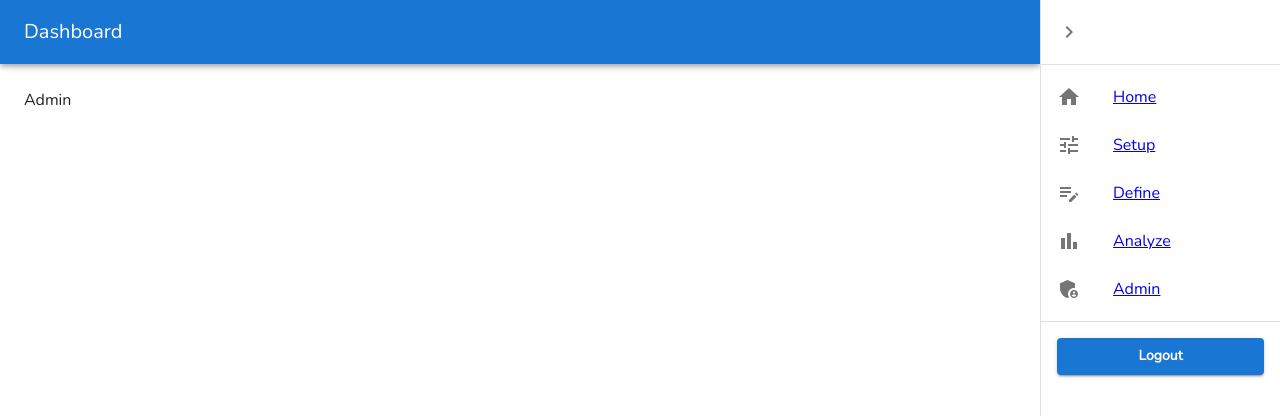
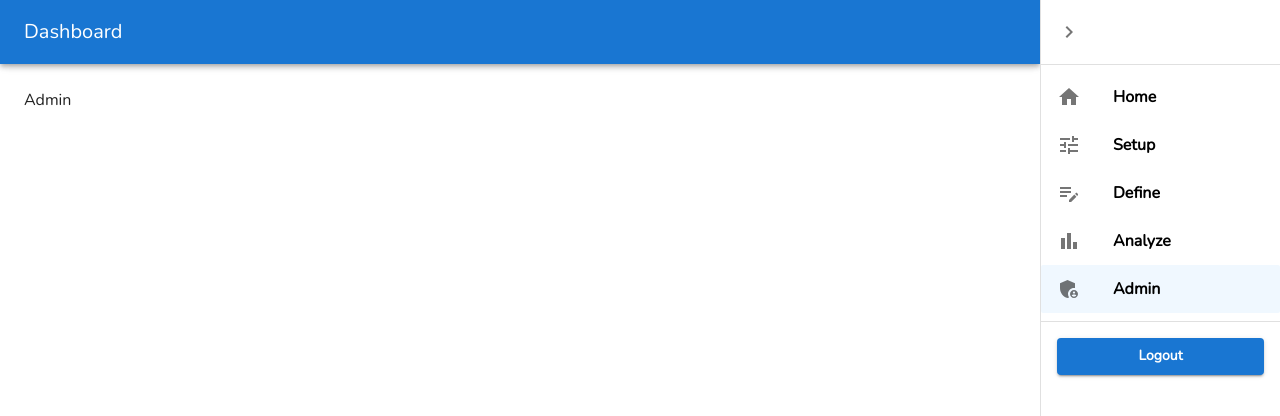
Before and after one commit to LailaSumiyaKhan/dashboard, a React (Create React App) app: page /admin in a window 1280 px wide. Both pictures are taken after a click on the button "open drawer". Shown: the top 416 px of the page. Built offline with nearby package versions, Linux system fonts and the light colour scheme.

Commit message:
Add styling to menu

```diff
--- a/src/components/Layout.jsx
+++ b/src/components/Layout.jsx
@@ -26,6 +26,7 @@ import { NavLink } from "react-router-dom";
 import { Button } from "@mui/material";
 import { useDispatch } from "react-redux";
 import { setState } from "../appSlice";
+import { colors } from "../utils";
 
 const drawerWidth = 240;
 
@@ -119,6 +120,7 @@ export default function Layout() {
    function logout() {
       dispatch(setState("username", ""));
       dispatch(setState("password", ""));
+      dispatch(setState("isAuth", false));
       navigate("/login");
    }
 
@@ -174,14 +176,31 @@ export default function Layout() {
             <Divider />
             <List>
                {menuItems.map((item, index) => (
-                  <ListItem key={index} disablePadding>
-                     <NavLink to={item.route}>
+                  <NavLink to={item.route} key={index}>
+                     <ListItem
+                        disablePadding
+                        sx={{
+                           "&:hover": {
+                              bgcolor: colors.aliceBlue,
+                           },
+                        }}
+                     >
                         <ListItemButton>
                            <ListItemIcon>{item.icon}</ListItemIcon>
-                           <ListItemText primary={item.name} />
+                           <ListItemText
+                              primary={
+                                 <Typography
+                                    sx={{
+                                       fontWeight: "bold",
+                                    }}
+                                 >
+                                    {item.name}
+                                 </Typography>
+                              }
+                           />
                         </ListItemButton>
-                     </NavLink>
-                  </ListItem>
+                     </ListItem>
+                  </NavLink>
                ))}
             </List>
             <Divider />
--- /dev/null
+++ b/src/index.css
@@ -0,0 +1,8 @@
+a {
+   text-decoration: none;
+   color: black;
+}
+a.active > li {
+   background-color: aliceblue;
+   border-radius: 2px;
+}
--- a/src/index.js
+++ b/src/index.js
@@ -5,6 +5,7 @@ import { ThemeProvider } from "@emotion/react";
 import { theme } from "./theme";
 import { Provider } from "react-redux";
 import store from "./store";
+import "./index.css";
 const root = ReactDOM.createRoot(document.getElementById("root"));
 
 
--- a/src/theme.js
+++ b/src/theme.js
@@ -1,7 +1,7 @@
 import { createTheme } from "@mui/material";
 
 export const theme = createTheme({
-    typography: {
-        fontFamily: 'Nunito, sans-serif'
-    }
+   typography: {
+      fontFamily: 'Nunito, sans-serif',
+   }
 });
--- a/src/colors.js
+++ b/src/utils.js
@@ -23,7 +23,11 @@ export const colors = {
    bubblegumPink: '#EA738D',
    beige: '#DDC3A5',
    tan: '#E0A96D',
-   aliceBlue: '#F0F8FF'
+   aliceBlue: '#F0F8FF',
+   black: '#040D12',
+   muiBlue: '#1976d2',
+   colomBiaBlue: '#B9D9EB',
+   lightSkyBlue: '#87CEFA'
 }
 
 //https://webflow.com/blog/best-color-combinations
```
